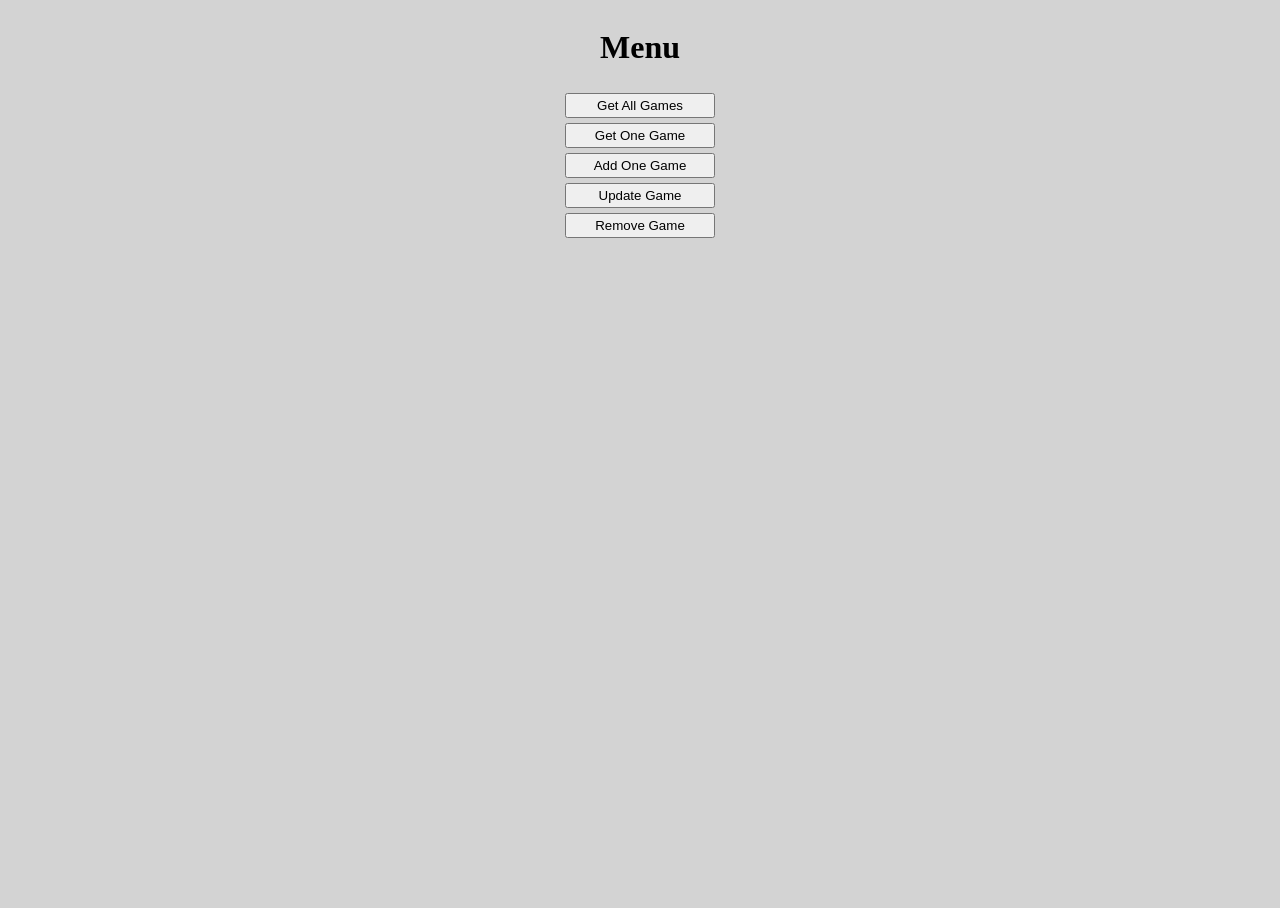
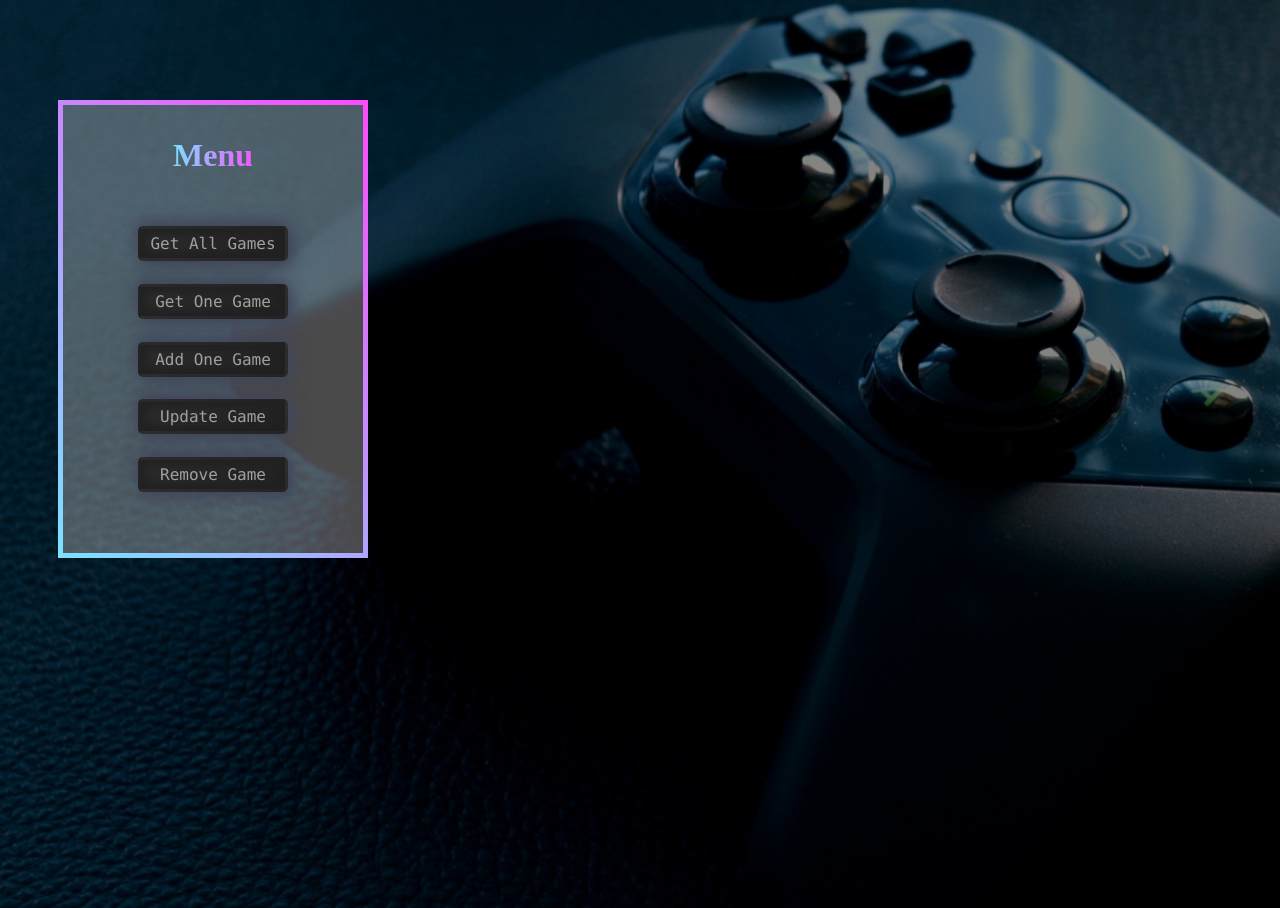
Before and after one commit to marinezh/gameServer, a website: page gamesSPA/menu.html in a window 1280 px wide. Before the commit the page ends 800 px from the top, so only its background shows below. Drawn offline with Linux system fonts and the light colour scheme.

Commit message:
add styling

```diff
--- a/gamesSPA/menu.html
+++ b/gamesSPA/menu.html
@@ -7,12 +7,16 @@
   </head>
   <body>
     <main>
+      <div class="container">
         <h1>Menu</h1>
+        <div class="buttons">
           <a href="/pages/allGames.html"><button>Get All Games</button></a>
           <a href="/pages/oneGame.html"><button>Get One Game</button></a>
           <a href="/pages/addGame.html"><button>Add One Game</button></a>
           <a href="/pages/updateGame.html"><button>Update Game</button></a>
           <a href="/pages/removeGame.html"><button>Remove Game</button></a>
+        </div>
+      </div>
     </main>
   </body>
 </html>
--- a/gamesSPA/public/styles/styles.css
+++ b/gamesSPA/public/styles/styles.css
@@ -1,15 +1,89 @@
 body {
-  background-color: lightgray;
+  background-image: url("../assets/pexels-pixabay-159393.jpg");
+  background-size: cover;
+  background-repeat: no-repeat;
+
+  background-position: 50% 50%;
+  height: 100vh;
 }
 
-main {
+.container {
+  margin: 100px 0 0 50px;
+  position: relative;
+  width: 300px;
+  height: 400px;
+  background-color: rgba(247, 243, 243, 0.3);
+  color: #fff;
+  padding-bottom: 50px;
   display: grid;
-  align-items: center;
-  justify-items: center;
+  gap: 0.5rem;
+  justify-content: center;
+  border-radius: 10px;
+  padding-bottom: 3rem;
+  border: 5px solid;
+  border-image: linear-gradient(45deg, #78e4ff, #ff48fa) 10;
+}
+
+.buttons {
+  display: grid;
   gap: 5px;
+  justify-content: center;
 }
 
 button {
   width: 150px;
   height: 25px;
 }
+
+h1 {
+  margin: 0 auto;
+  margin-top: 2rem;
+  background: linear-gradient(101deg, #78e4ff, #ff48fa);
+  -webkit-background-clip: text;
+  -webkit-text-fill-color: transparent;
+}
+
+button {
+  width: 150px;
+  height: 35px;
+  margin: 5px;
+  background: #333;
+  -webkit-box-pack: center;
+  -ms-flex-pack: center;
+  justify-content: center;
+  -webkit-box-align: center;
+  -ms-flex-align: center;
+  align-items: center;
+  font-family: Consolas, Courier New, monospace;
+  border-image: linear-gradient(rgba(255, 255, 255, 0), rgba(255, 255, 255, 0)),
+    linear-gradient(101deg, #78e4ff, #ff48fa);
+  border: solid 3px transparent;
+
+  /*border: solid #92dfa3 1px; */
+  font-size: 16px;
+  color: rgb(161, 161, 161);
+  -webkit-transition: 500ms;
+  transition: 500ms;
+  border-radius: 5px;
+  background: linear-gradient(145deg, #2e2d2d, #212121);
+  -webkit-box-shadow: -1px -5px 15px #41465b, 5px 5px 15px #41465b,
+    inset 5px 5px 10px #212121, inset -5px -5px 10px #212121;
+  box-shadow: -1px -5px 15px #41465b, 5px 5px 15px #41465b,
+    inset 5px 5px 10px #212121, inset -5px -5px 10px #212121;
+}
+
+button:hover {
+  -webkit-box-shadow: 1px 1px 13px #20232e, -1px -1px 13px #545b78;
+  box-shadow: 1px 1px 13px #20232e, -1px -1px 13px #545b78;
+  color: #d6d6d6;
+  -webkit-transition: 500ms;
+  transition: 500ms;
+}
+
+button:active {
+  -webkit-box-shadow: 1px 1px 13px #20232e, -1px -1px 33px #545b78;
+  box-shadow: 1px 1px 13px #20232e, -1px -1px 33px #545b78;
+  color: #d6d6d6;
+  -webkit-transition: 100ms;
+  transition: 100ms;
+}
```
Also changed, not shown: gamesSPA/public/assets/pexels-mikhail-nilov-7828072.jpg (added), gamesSPA/public/assets/pexels-pixabay-159393.jpg (added), 2 other files. Lines whose indentation alone changed are shown as unchanged.
